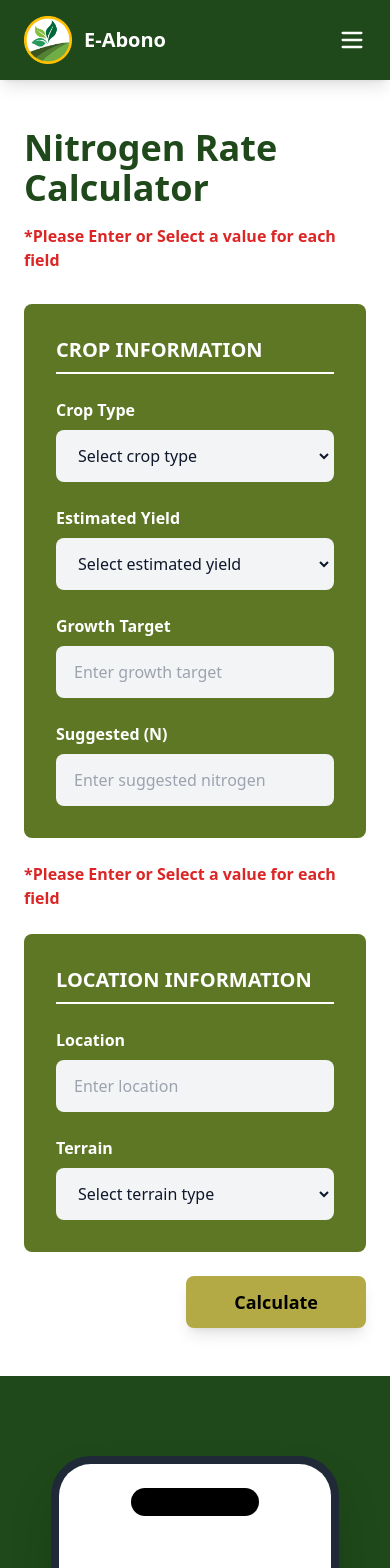
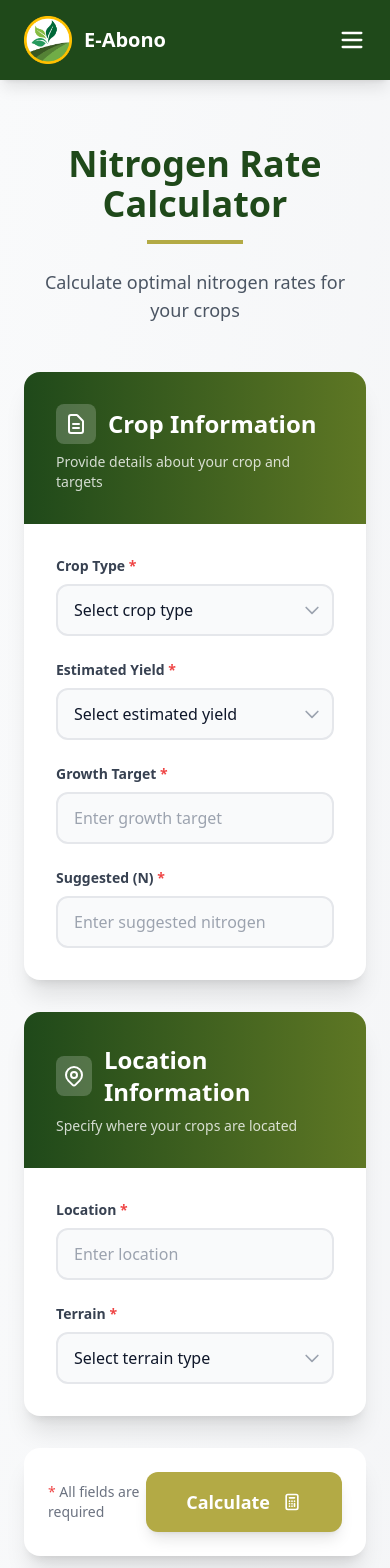
Before and after one commit to ReyJrFerrer/e-abono, a React (Vite) app: page /calculator in a window 390 px wide. Shown: the top 1568 px of the page. Built offline with nearby package versions, Linux system fonts and the light colour scheme.

Commit message:
Updated Calculator.tsx

```diff
--- a/src/components/Calculator.tsx
+++ b/src/components/Calculator.tsx
@@ -37,35 +37,48 @@ export const Calculator = () => {
   };
 
   return (
-    <div className="min-h-screen bg-gray-100">
+    <div className="min-h-screen bg-gradient-to-br from-gray-50 to-gray-100">
       <Header />
       <main className="pt-20">
-        <section className="py-12 bg-white">
-          <div className="container mx-auto px-6">
+        <section className="py-16">
+          <div className="container mx-auto px-6 max-w-5xl">
+            <div className="text-center mb-12">
               <h1 className="text-4xl md:text-5xl font-bold text-eabono-green mb-4">
                 Nitrogen Rate Calculator
               </h1>
-            <p className="text-red-600 font-bold mb-8">
-              *Please Enter or Select a value for each field
+              <div className="w-24 h-1 bg-eabono-gold mx-auto mb-6"></div>
+              <p className="text-gray-600 text-lg">
+                Calculate optimal nitrogen rates for your crops
               </p>
+            </div>
 
-            <div className="space-y-6">
-              <div className="bg-[#5e7724] rounded-lg p-8">
-                <div className="border-b-2 border-white pb-2 mb-6">
-                  <h2 className="text-white text-xl font-bold uppercase">
+            <div className="bg-white rounded-2xl shadow-xl overflow-hidden">
+              <div className="bg-gradient-to-r from-eabono-green to-eabono-green-light p-8">
+                <div className="flex items-center gap-3 mb-2">
+                  <div className="w-10 h-10 bg-white/20 rounded-lg flex items-center justify-center">
+                    <svg className="w-6 h-6 text-white" fill="none" stroke="currentColor" viewBox="0 0 24 24">
+                      <path strokeLinecap="round" strokeLinejoin="round" strokeWidth={2} d="M9 12h6m-6 4h6m2 5H7a2 2 0 01-2-2V5a2 2 0 012-2h5.586a1 1 0 01.707.293l5.414 5.414a1 1 0 01.293.707V19a2 2 0 01-2 2z" />
+                    </svg>
+                  </div>
+                  <h2 className="text-white text-2xl font-bold">
                     Crop Information
                   </h2>
                 </div>
+                <p className="text-white/80 text-sm">Provide details about your crop and targets</p>
+              </div>
+
+              <div className="p-8 space-y-6">
                 <div className="grid md:grid-cols-2 gap-6">
-                  <div>
-                    <label className="block text-white font-semibold mb-2">
-                      Crop Type
+                  <div className="space-y-2">
+                    <label className="block text-gray-700 font-semibold text-sm">
+                      Crop Type <span className="text-red-500">*</span>
                     </label>
+                    <div className="relative">
                       <select
                         name="cropType"
                         value={formData.cropType}
                         onChange={handleInputChange}
-                      className="w-full px-4 py-3 rounded-lg bg-gray-100 border-2 border-transparent focus:border-eabono-green focus:outline-none"
+                        className="w-full px-4 py-3 rounded-xl bg-gray-50 border-2 border-gray-200 focus:border-eabono-green focus:bg-white focus:outline-none transition-all duration-200 appearance-none cursor-pointer"
                       >
                         <option value="">Select crop type</option>
                         <option value="corn">Corn</option>
@@ -76,17 +89,24 @@ export const Calculator = () => {
                         <option value="cabbage">Cabbage</option>
                         <option value="carrot">Carrot</option>
                       </select>
+                      <div className="absolute inset-y-0 right-0 flex items-center px-3 pointer-events-none">
+                        <svg className="w-5 h-5 text-gray-400" fill="none" stroke="currentColor" viewBox="0 0 24 24">
+                          <path strokeLinecap="round" strokeLinejoin="round" strokeWidth={2} d="M19 9l-7 7-7-7" />
+                        </svg>
+                      </div>
+                    </div>
                   </div>
 
-                  <div>
-                    <label className="block text-white font-semibold mb-2">
-                      Estimated Yield
+                  <div className="space-y-2">
+                    <label className="block text-gray-700 font-semibold text-sm">
+                      Estimated Yield <span className="text-red-500">*</span>
                     </label>
+                    <div className="relative">
                       <select
                         name="estimatedYield"
                         value={formData.estimatedYield}
                         onChange={handleInputChange}
-                      className="w-full px-4 py-3 rounded-lg bg-gray-100 border-2 border-transparent focus:border-eabono-green focus:outline-none"
+                        className="w-full px-4 py-3 rounded-xl bg-gray-50 border-2 border-gray-200 focus:border-eabono-green focus:bg-white focus:outline-none transition-all duration-200 appearance-none cursor-pointer"
                       >
                         <option value="">Select estimated yield</option>
                         <option value="low">Low (0-50 kg/ha)</option>
@@ -94,11 +114,17 @@ export const Calculator = () => {
                         <option value="high">High (100-150 kg/ha)</option>
                         <option value="very-high">Very High (150+ kg/ha)</option>
                       </select>
+                      <div className="absolute inset-y-0 right-0 flex items-center px-3 pointer-events-none">
+                        <svg className="w-5 h-5 text-gray-400" fill="none" stroke="currentColor" viewBox="0 0 24 24">
+                          <path strokeLinecap="round" strokeLinejoin="round" strokeWidth={2} d="M19 9l-7 7-7-7" />
+                        </svg>
+                      </div>
+                    </div>
                   </div>
 
-                  <div>
-                    <label className="block text-white font-semibold mb-2">
-                      Growth Target
+                  <div className="space-y-2">
+                    <label className="block text-gray-700 font-semibold text-sm">
+                      Growth Target <span className="text-red-500">*</span>
                     </label>
                     <input
                       type="text"
@@ -106,13 +132,13 @@ export const Calculator = () => {
                       value={formData.growthTarget}
                       onChange={handleInputChange}
                       placeholder="Enter growth target"
-                      className="w-full px-4 py-3 rounded-lg bg-gray-100 border-2 border-transparent focus:border-eabono-green focus:outline-none"
+                      className="w-full px-4 py-3 rounded-xl bg-gray-50 border-2 border-gray-200 focus:border-eabono-green focus:bg-white focus:outline-none transition-all duration-200"
                     />
                   </div>
 
-                  <div>
-                    <label className="block text-white font-semibold mb-2">
-                      Suggested (N)
+                  <div className="space-y-2">
+                    <label className="block text-gray-700 font-semibold text-sm">
+                      Suggested (N) <span className="text-red-500">*</span>
                     </label>
                     <input
                       type="text"
@@ -120,26 +146,34 @@ export const Calculator = () => {
                       value={formData.suggestedN}
                       onChange={handleInputChange}
                       placeholder="Enter suggested nitrogen"
-                      className="w-full px-4 py-3 rounded-lg bg-gray-100 border-2 border-transparent focus:border-eabono-green focus:outline-none"
+                      className="w-full px-4 py-3 rounded-xl bg-gray-50 border-2 border-gray-200 focus:border-eabono-green focus:bg-white focus:outline-none transition-all duration-200"
                     />
                   </div>
                 </div>
               </div>
+            </div>
 
-              <p className="text-red-600 font-bold">
-                *Please Enter or Select a value for each field
-              </p>
-
-              <div className="bg-[#5e7724] rounded-lg p-8">
-                <div className="border-b-2 border-white pb-2 mb-6">
-                  <h2 className="text-white text-xl font-bold uppercase">
+            <div className="bg-white rounded-2xl shadow-xl overflow-hidden mt-8">
+              <div className="bg-gradient-to-r from-eabono-green to-eabono-green-light p-8">
+                <div className="flex items-center gap-3 mb-2">
+                  <div className="w-10 h-10 bg-white/20 rounded-lg flex items-center justify-center">
+                    <svg className="w-6 h-6 text-white" fill="none" stroke="currentColor" viewBox="0 0 24 24">
+                      <path strokeLinecap="round" strokeLinejoin="round" strokeWidth={2} d="M17.657 16.657L13.414 20.9a1.998 1.998 0 01-2.827 0l-4.244-4.243a8 8 0 1111.314 0z" />
+                      <path strokeLinecap="round" strokeLinejoin="round" strokeWidth={2} d="M15 11a3 3 0 11-6 0 3 3 0 016 0z" />
+                    </svg>
+                  </div>
+                  <h2 className="text-white text-2xl font-bold">
                     Location Information
                   </h2>
                 </div>
+                <p className="text-white/80 text-sm">Specify where your crops are located</p>
+              </div>
+
+              <div className="p-8 space-y-6">
                 <div className="grid md:grid-cols-2 gap-6">
-                  <div className="md:col-span-2">
-                    <label className="block text-white font-semibold mb-2">
-                      Location
+                  <div className="md:col-span-2 space-y-2">
+                    <label className="block text-gray-700 font-semibold text-sm">
+                      Location <span className="text-red-500">*</span>
                     </label>
                     <input
                       type="text"
@@ -147,19 +181,20 @@ export const Calculator = () => {
                       value={formData.location}
                       onChange={handleInputChange}
                       placeholder="Enter location"
-                      className="w-full px-4 py-3 rounded-lg bg-gray-100 border-2 border-transparent focus:border-eabono-green focus:outline-none"
+                      className="w-full px-4 py-3 rounded-xl bg-gray-50 border-2 border-gray-200 focus:border-eabono-green focus:bg-white focus:outline-none transition-all duration-200"
                     />
                   </div>
 
-                  <div>
-                    <label className="block text-white font-semibold mb-2">
-                      Terrain
+                  <div className="space-y-2">
+                    <label className="block text-gray-700 font-semibold text-sm">
+                      Terrain <span className="text-red-500">*</span>
                     </label>
+                    <div className="relative">
                       <select
                         name="terrain"
                         value={formData.terrain}
                         onChange={handleInputChange}
-                      className="w-full px-4 py-3 rounded-lg bg-gray-100 border-2 border-transparent focus:border-eabono-green focus:outline-none"
+                        className="w-full px-4 py-3 rounded-xl bg-gray-50 border-2 border-gray-200 focus:border-eabono-green focus:bg-white focus:outline-none transition-all duration-200 appearance-none cursor-pointer"
                       >
                         <option value="">Select terrain type</option>
                         <option value="flat">Flat</option>
@@ -167,39 +202,87 @@ export const Calculator = () => {
                         <option value="hilly">Hilly</option>
                         <option value="mountainous">Mountainous</option>
                       </select>
+                      <div className="absolute inset-y-0 right-0 flex items-center px-3 pointer-events-none">
+                        <svg className="w-5 h-5 text-gray-400" fill="none" stroke="currentColor" viewBox="0 0 24 24">
+                          <path strokeLinecap="round" strokeLinejoin="round" strokeWidth={2} d="M19 9l-7 7-7-7" />
+                        </svg>
+                      </div>
+                    </div>
+                  </div>
                 </div>
               </div>
             </div>
 
-              <div className="flex justify-end">
+            <div className="mt-8 flex items-center justify-between bg-white rounded-2xl shadow-xl p-6">
+              <p className="text-sm text-gray-500">
+                <span className="text-red-500">*</span> All fields are required
+              </p>
               <button
                 onClick={handleCalculate}
-                  className="bg-eabono-gold text-black px-12 py-3 rounded-lg font-bold text-lg hover:bg-eabono-gold/90 transition-all duration-300 shadow-lg hover:shadow-xl"
+                className="bg-eabono-gold text-white px-10 py-4 rounded-xl font-bold text-lg hover:bg-eabono-gold/90 transition-all duration-300 shadow-lg hover:shadow-xl hover:scale-105 flex items-center gap-3"
               >
                 Calculate
+                <svg className="w-5 h-5" fill="none" stroke="currentColor" viewBox="0 0 24 24">
+                  <path strokeLinecap="round" strokeLinejoin="round" strokeWidth={2} d="M9 7h6m0 10v-3m-3 3h.01M9 17h.01M9 14h.01M12 14h.01M15 11h.01M12 11h.01M9 11h.01M7 21h10a2 2 0 002-2V5a2 2 0 00-2-2H7a2 2 0 00-2 2v14a2 2 0 002 2z" />
+                </svg>
               </button>
-              </div>
             </div>
           </div>
         </section>
 
         {showResults && (
-          <section className="py-12 bg-white border-t-4 border-gray-200">
-            <div className="container mx-auto px-6">
-              <h2 className="text-3xl md:text-4xl font-bold text-eabono-green mb-2">
+          <section className="py-16">
+            <div className="container mx-auto px-6 max-w-5xl">
+              <div className="text-center mb-12">
+                <h2 className="text-3xl md:text-4xl font-bold text-eabono-green mb-4">
                   Calculated Results
                 </h2>
-              <div className="w-full h-1 bg-eabono-green mb-8"></div>
-
-              <div className="space-y-6">
-                <div className="bg-gray-200 rounded-lg p-12 flex items-center justify-center min-h-[400px]">
-                  <p className="text-gray-600 text-2xl font-semibold">Graphs</p>
+                <div className="w-24 h-1 bg-eabono-gold mx-auto"></div>
               </div>
 
-                <div className="bg-gray-200 rounded-lg p-12 flex items-center justify-center min-h-[400px]">
-                  <p className="text-gray-600 text-2xl font-semibold">
-                    Explanation and Documents
-                  </p>
+              <div className="space-y-8">
+                <div className="bg-white rounded-2xl shadow-xl overflow-hidden">
+                  <div className="bg-gradient-to-r from-eabono-green to-eabono-green-light p-6">
+                    <div className="flex items-center gap-3">
+                      <div className="w-10 h-10 bg-white/20 rounded-lg flex items-center justify-center">
+                        <svg className="w-6 h-6 text-white" fill="none" stroke="currentColor" viewBox="0 0 24 24">
+                          <path strokeLinecap="round" strokeLinejoin="round" strokeWidth={2} d="M9 19v-6a2 2 0 00-2-2H5a2 2 0 00-2 2v6a2 2 0 002 2h2a2 2 0 002-2zm0 0V9a2 2 0 012-2h2a2 2 0 012 2v10m-6 0a2 2 0 002 2h2a2 2 0 002-2m0 0V5a2 2 0 012-2h2a2 2 0 012 2v14a2 2 0 01-2 2h-2a2 2 0 01-2-2z" />
+                        </svg>
+                      </div>
+                      <h3 className="text-white text-xl font-bold">Data Visualization</h3>
+                    </div>
+                  </div>
+                  <div className="p-12 flex items-center justify-center min-h-[400px] bg-gradient-to-br from-gray-50 to-gray-100">
+                    <div className="text-center">
+                      <svg className="w-16 h-16 text-gray-300 mx-auto mb-4" fill="none" stroke="currentColor" viewBox="0 0 24 24">
+                        <path strokeLinecap="round" strokeLinejoin="round" strokeWidth={2} d="M16 8v8m-4-5v5m-4-2v2m-2 4h12a2 2 0 002-2V6a2 2 0 00-2-2H6a2 2 0 00-2 2v12a2 2 0 002 2z" />
+                      </svg>
+                      <p className="text-gray-400 text-xl font-semibold">Graphs and Charts</p>
+                      <p className="text-gray-400 text-sm mt-2">Visual representation of nitrogen requirements</p>
+                    </div>
+                  </div>
+                </div>
+
+                <div className="bg-white rounded-2xl shadow-xl overflow-hidden">
+                  <div className="bg-gradient-to-r from-eabono-green to-eabono-green-light p-6">
+                    <div className="flex items-center gap-3">
+                      <div className="w-10 h-10 bg-white/20 rounded-lg flex items-center justify-center">
+                        <svg className="w-6 h-6 text-white" fill="none" stroke="currentColor" viewBox="0 0 24 24">
+                          <path strokeLinecap="round" strokeLinejoin="round" strokeWidth={2} d="M9 12h6m-6 4h6m2 5H7a2 2 0 01-2-2V5a2 2 0 012-2h5.586a1 1 0 01.707.293l5.414 5.414a1 1 0 01.293.707V19a2 2 0 01-2 2z" />
+                        </svg>
+                      </div>
+                      <h3 className="text-white text-xl font-bold">Analysis & Recommendations</h3>
+                    </div>
+                  </div>
+                  <div className="p-12 flex items-center justify-center min-h-[400px] bg-gradient-to-br from-gray-50 to-gray-100">
+                    <div className="text-center">
+                      <svg className="w-16 h-16 text-gray-300 mx-auto mb-4" fill="none" stroke="currentColor" viewBox="0 0 24 24">
+                        <path strokeLinecap="round" strokeLinejoin="round" strokeWidth={2} d="M7 21h10a2 2 0 002-2V9.414a1 1 0 00-.293-.707l-5.414-5.414A1 1 0 0012.586 3H7a2 2 0 00-2 2v14a2 2 0 002 2z" />
+                      </svg>
+                      <p className="text-gray-400 text-xl font-semibold">Explanation and Documents</p>
+                      <p className="text-gray-400 text-sm mt-2">Detailed analysis and supporting documentation</p>
+                    </div>
+                  </div>
                 </div>
               </div>
             </div>
```
Lines whose indentation alone changed are shown as unchanged.
